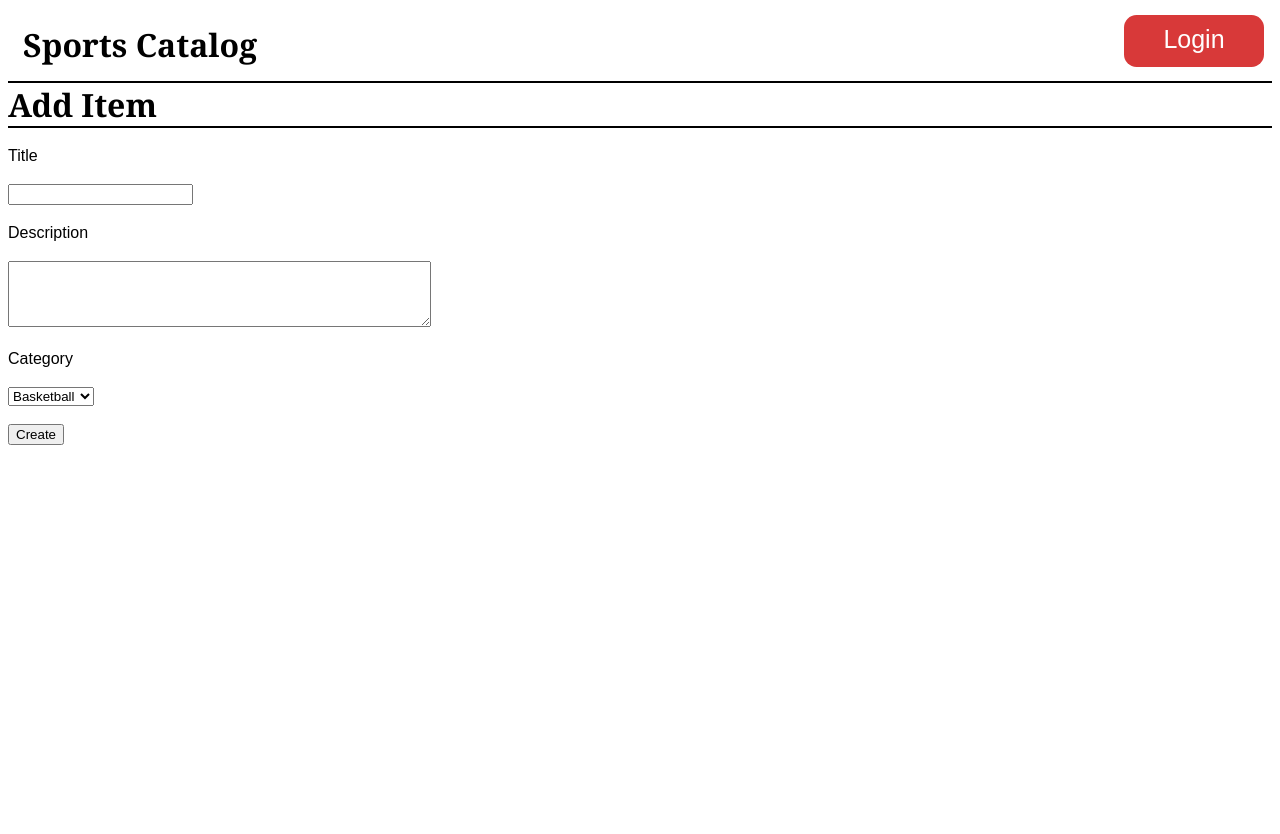
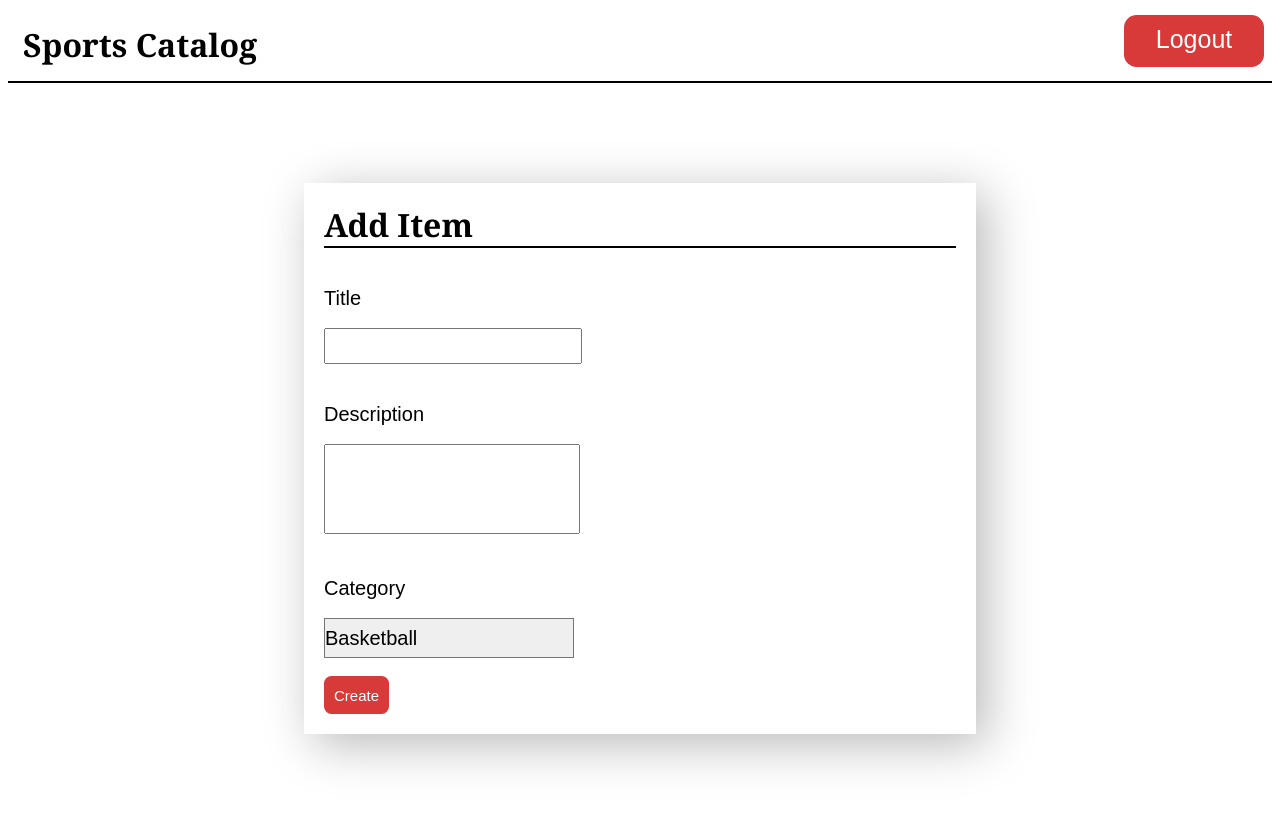
Before and after one commit to hdawg5000/sports-catalog-app, a Flask app: page /item/new in a window 1280 px wide. Before the commit the page ends 445 px from the top, so only its background shows below. Run offline with Flask 2, Linux system fonts and the light colour scheme.

Commit message:
Added working login/logout buttons to each page

```diff
--- a/main.py
+++ b/main.py
@@ -123,7 +123,7 @@
 
         response = make_response(json.dumps('Successfully disconnected'), 200)
         response.headers['Content-Type'] = 'application/json'
-        return response
+        return redirect(url_for('showHomePage'))
     else:
         #Any response other than 200, the given token was Invalid
         response = make_response(json.dumps('Failed to revoke token for given user', 400))
@@ -167,10 +167,12 @@
 #Add a new item given the category ID
 @app.route('/item/new', methods=['GET', 'POST'])
 def addItem():
+    logged_in = True
     categories = session.query(Category).all()
     if request.method == 'POST':
         #Check is user is logged in. If not, redirect to login page
         if 'username' not in login_session:
+            logged_in = False
             return redirect('/login')
         else:
             categoryName = request.form['category']
@@ -180,11 +182,12 @@
             session.commit()
             return redirect(url_for('showItems', category_id=category.id))
     else:
-        return render_template('addItem.html', categories=categories)
+        return render_template('addItem.html', categories=categories, allowed=logged_in)
 
 #Edit an item given the category ID
 @app.route('/category/<int:category_id>/item/<int:item_id>/edit', methods=['GET', 'POST'])
 def editItem(category_id, item_id):
+    logged_in = True
     if request.method == 'POST':
         #Check is user is logged in. If not, redirect to login page
         if 'username' not in login_session:
@@ -202,13 +205,15 @@
         category = session.query(Category).filter_by(id=category_id).one()
         item = session.query(Item).filter_by(id=item_id).one()
         categories = session.query(Category).all()
-        return render_template('editItem.html', item=item, category=category, categories=categories)
+        return render_template('editItem.html', item=item, category=category, categories=categories, allowed=logged_in)
 
 #Delete item from category
 @app.route('/category/<int:category_id>/item/<int:item_id>/delete', methods=['GET', 'POST'])
 def deleteItem(category_id, item_id):
     #Check is user is logged in. If not, redirect to login page
+    logged_in = True
     if 'username' not in login_session:
+        logged_in = False
         return redirect('/login')
     else:
         category = session.query(Category).filter_by(id=category_id).one()
@@ -216,10 +221,10 @@
             item = session.query(Item).filter_by(id=item_id).one()
             session.delete(item)
             session.commit()
-            return redirect(url_for('showItems', category_id=category.id))
+            return redirect(url_for('showItems', category_id=category.id, allowed=logged_in))
         else:
             item = session.query(Item).filter_by(id=item_id).one()
-            return render_template('deleteItem.html', item=item, category=category)
+            return render_template('deleteItem.html', item=item, category=category, allowed=logged_in)
 
 #API endpoint to show all categories
 @app.route('/api/v1/categories.json')
--- a/static/style.css
+++ b/static/style.css
@@ -19,7 +19,7 @@
   padding: 15px;
   border-bottom: 2px solid #000;
 }
-#login {
+#login, #logout {
   width: 140px;
   height: 42px;
   background-color: #d83939;
@@ -53,9 +53,8 @@
   line-height: 2em;
 }
 
-#item_content, #categories_content, #category_content, #form_content {
+#item_content, #categories_content, #category_content, #form_content, #login_form {
   width: 50%;
-  float: center;
   margin: 100px auto;
   background-color: #ffffff;
   padding: 20px;
--- a/templates/addItem.html
+++ b/templates/addItem.html
@@ -9,9 +9,14 @@
     <header>
       <div id="container">
         <h1><a href="{{url_for('showHomePage')}}">Sports Catalog</a></h1>
-        <a href="#" id="login">Login</a>
+        {% if not allowed %}
+          <a href="{{url_for('showLogin')}}" id="login">Login</a>
+        {% else %}
+          <a href="{{url_for('gdisconnect')}}" id="logout">Logout</a>
+        {% endif %}
       </div>
     </header>
+    <div id="form_content">
       <h1>Add Item</h1>
       <form action="{{url_for('addItem')}}" method="post">
         <p>
@@ -32,5 +37,6 @@
         </select></br></br>
         <input type="submit" value="Create" />
       </form>
+    </div>
   </body>
 </html>
--- a/templates/deleteItem.html
+++ b/templates/deleteItem.html
@@ -9,7 +9,11 @@
     <header>
       <div id="container">
         <h1><a href="{{url_for('showHomePage')}}">Sports Catalog</a></h1>
-        <a href="#" id="login">Login</a>
+        {% if not allowed %}
+          <a href="{{url_for('showLogin')}}" id="login">Login</a>
+        {% else %}
+          <a href="{{url_for('gdisconnect')}}" id="logout">Logout</a>
+        {% endif %}
       </div>
     </header>
     <div id="form_content">
--- a/templates/editItem.html
+++ b/templates/editItem.html
@@ -9,7 +9,11 @@
     <header>
       <div id="container">
         <h1><a href="{{url_for('showHomePage')}}">Sports Catalog</a></h1>
-        <a href="#" id="login">Login</a>
+        {% if not allowed %}
+          <a href="{{url_for('showLogin')}}" id="login">Login</a>
+        {% else %}
+          <a href="{{url_for('gdisconnect')}}" id="logout">Logout</a>
+        {% endif %}
       </div>
     </header>
     <div id="form_content">
--- a/templates/index.html
+++ b/templates/index.html
@@ -9,7 +9,11 @@
     <header>
       <div id="container">
         <h1><a href="{{url_for('showHomePage')}}">Sports Catalog</a></h1>
-        <a href="{{url_for('showLogin')}}" id="login">Login</a>
+        {% if not allowed %}
+          <a href="{{url_for('showLogin')}}" id="login">Login</a>
+        {% else %}
+          <a href="{{url_for('gdisconnect')}}" id="logout">Logout</a>
+        {% endif %}
       </div>
     </header>
     <div id="categories_content">
--- a/templates/showItem.html
+++ b/templates/showItem.html
@@ -9,7 +9,11 @@
     <header>
       <div id="container">
         <h1><a href="{{url_for('showHomePage')}}">Sports Catalog</a></h1>
-        <a href="#" id="login">Login</a>
+        {% if not allowed %}
+          <a href="{{url_for('showLogin')}}" id="login">Login</a>
+        {% else %}
+          <a href="{{url_for('gdisconnect')}}" id="logout">Logout</a>
+        {% endif %}
       </div>
     </header>
     <div id="item_content">
--- a/templates/showItems.html
+++ b/templates/showItems.html
@@ -9,7 +9,11 @@
     <header>
       <div id="container">
         <h1><a href="{{url_for('showHomePage')}}">Sports Catalog</a></h1>
-        <a href="#" id="login">Login</a>
+        {% if not allowed %}
+          <a href="{{url_for('showLogin')}}" id="login">Login</a>
+        {% else %}
+          <a href="{{url_for('gdisconnect')}}" id="logout">Logout</a>
+        {% endif %}
       </div>
     </header>
     <div id="category_content">
```
Also changed, not shown: templates/login.html (+8 -1 lines), 1 other file. Lines whose indentation alone changed are shown as unchanged.
